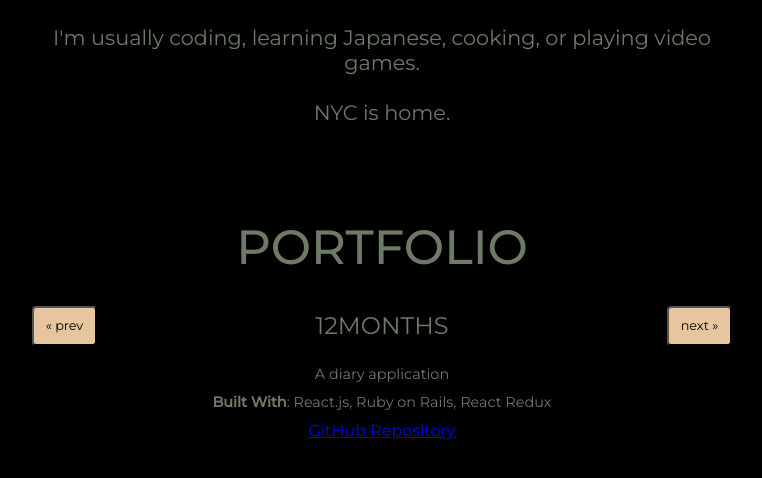
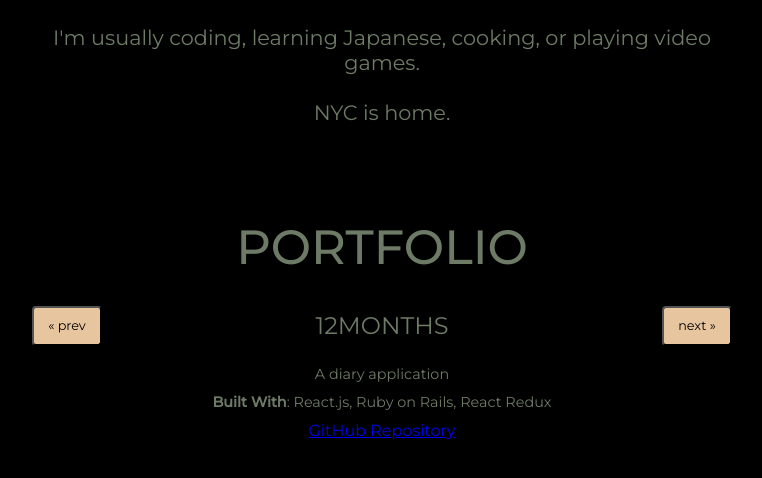
Before and after one commit to billyott/personal-site, a React (Create React App) app: page / in a window 1280 px wide. Shown: the part 1409-1887 px from the top of the page, without its empty margins (258-1020 px from the left). Built offline with nearby package versions, Linux system fonts and the light colour scheme.

Commit message:
update toggle width

```diff
--- a/src/components/portfolio.scss
+++ b/src/components/portfolio.scss
@@ -69,7 +69,7 @@
         height: 40px;
         color: black;
         background-color: $matcha-cakecone;
-        width: 65px;
+        width: 70px;
 
         &:hover {
             color: $matcha-honeydew;
```
